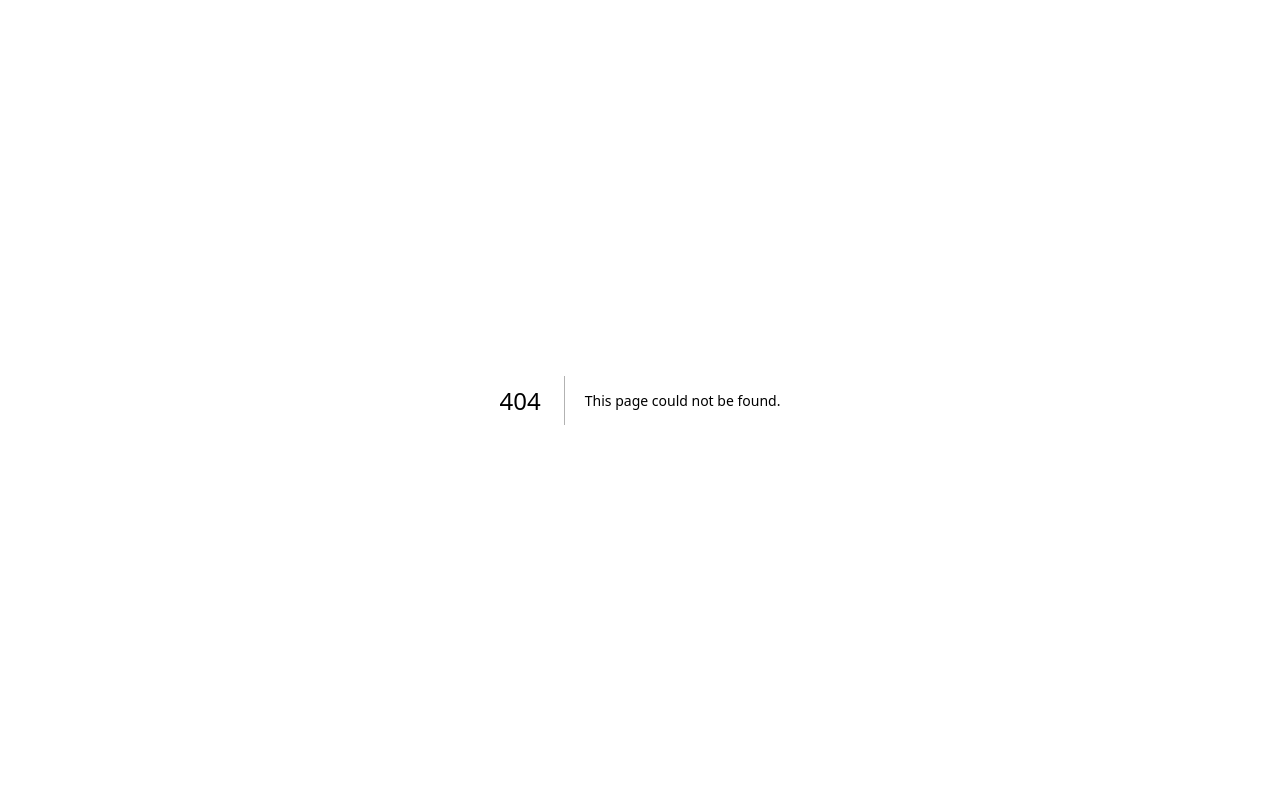
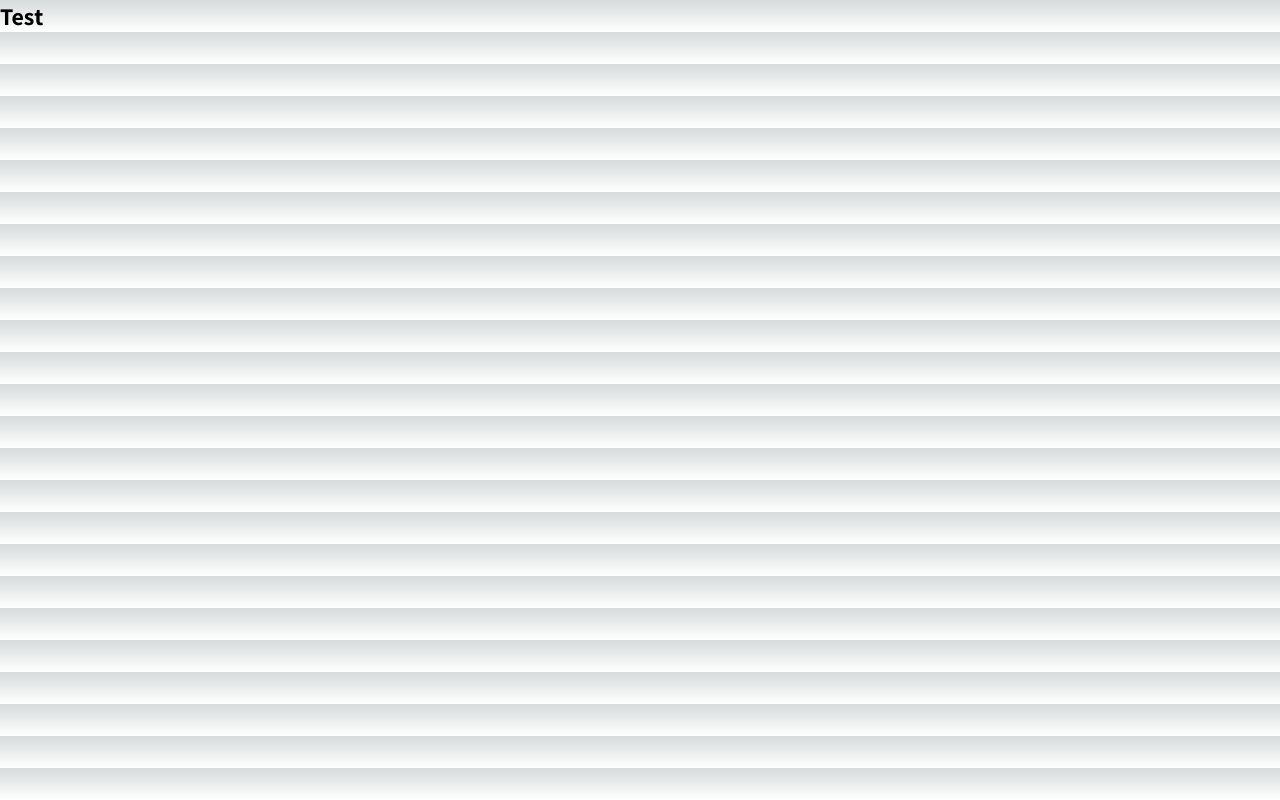
Before and after one commit to flokleiser/nextjs-flo, a Next.js app: page /skylands in a window 1280 px wide. Before the commit this address had no page. Built offline with nearby package versions, Linux system fonts and the light colour scheme.

Commit message:
skylands page

```diff
--- /dev/null
+++ b/app/skylands/page.js
@@ -0,0 +1,7 @@
+export default function skylands() {
+    return (
+        <main>
+            <h2>Test</h2>
+        </main>
+    )
+}
```
Also changed, not shown: app/page.js (+0 -28 lines).
